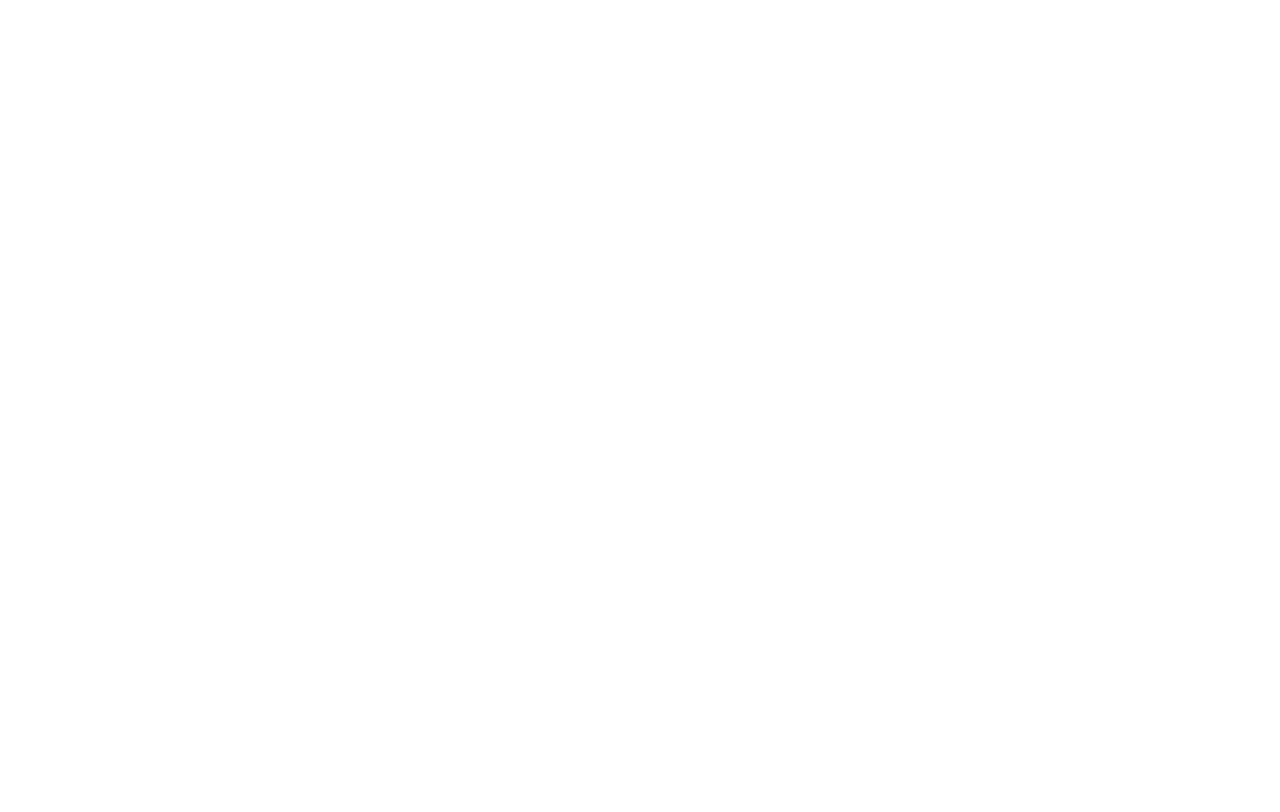
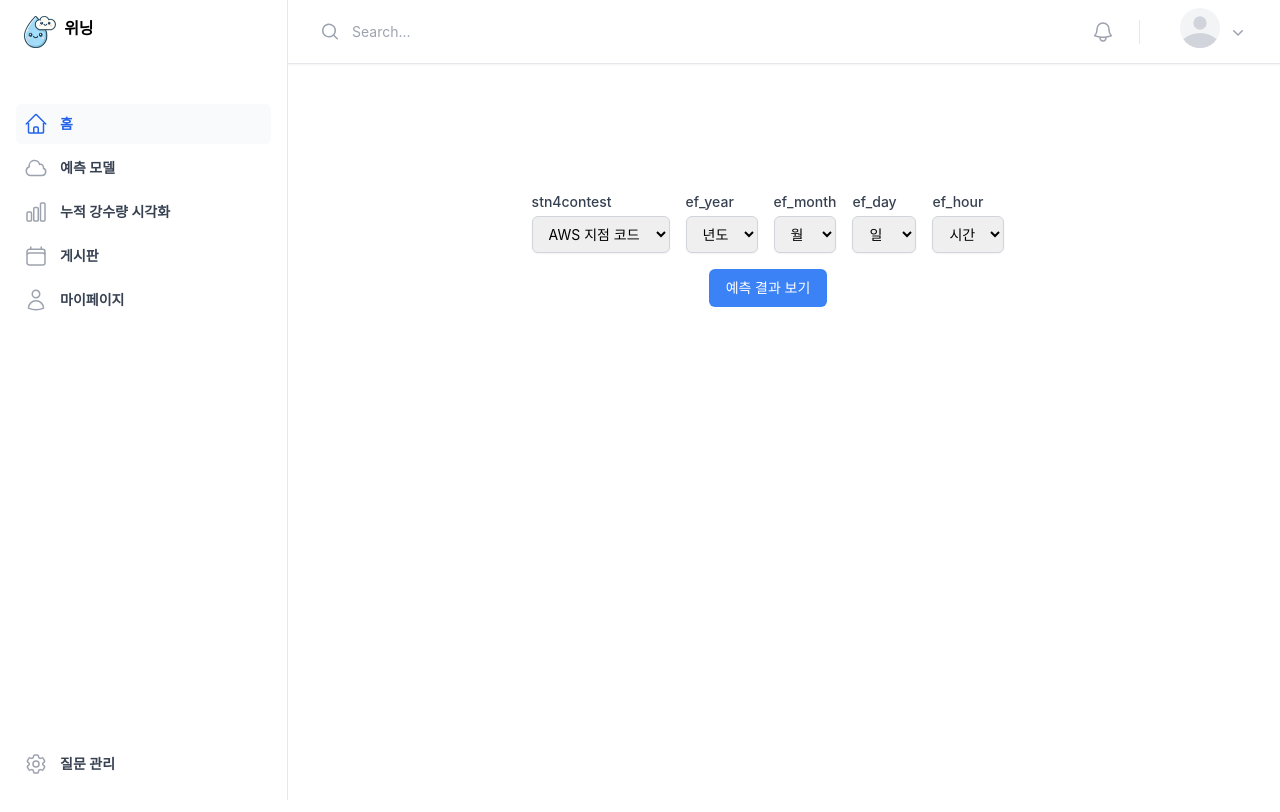
Before and after one commit to baejimill/Weather_Contest, a React (Create React App) app: page /prediction in a window 1280 px wide. Before the commit this address had no page. Shown: the top 812 px of the page. Built offline with nearby package versions, Linux system fonts and the light colour scheme.

Commit message:
예측모델 피쳐값 선택 화면

```diff
--- a/src/App.js
+++ b/src/App.js
@@ -5,8 +5,9 @@ import { BrowserRouter, Route, Routes } from "react-router-dom";
 import Weather from './components/Whather'
 import Login from './components/Login';
 import Signin from "./components/Signin";
-import Main from "./pages/Main";
-import Board from "./pages/Board";
+import Main from "./pages/MainPage";
+import Board from "./components/Board";
+import PredictionPage from "./pages/PredictionPage";
 import Footer from './components/Footer';
 
 function App() {
@@ -21,6 +22,7 @@ function App() {
             <Route path="/login" element={<Login />} />
             <Route path="/signin" element={<Signin />} />
             <Route path="/board" element={<Board />} />
+            <Route path="/prediction" element={<PredictionPage/>}/>
           </Routes>
         </div>
         {/* <Footer /> */}
--- /dev/null
+++ b/src/components/Prediction.js
@@ -0,0 +1,104 @@
+import React, { useState } from 'react';
+
+export default function FeatureForm({ onSubmit }) {
+  const [stn4contest, setStn4contest] = useState('');
+  const [efYear, setEfYear] = useState('');
+  const [efMonth, setEfMonth] = useState('');
+  const [efDay, setEfDay] = useState('');
+  const [efHour, setEfHour] = useState('');
+
+  const handleSubmit = (e) => {
+    e.preventDefault();
+    onSubmit({ stn4contest, efYear, efMonth, efDay, efHour });
+  };
+
+  const stn4contests = Array.from({ length: 20 }, (_, i) => `STN${String(i + 1).padStart(3, '0')}`);
+  const years = ['A', 'B', 'C', 'D'];
+  const months = [5, 6, 7, 8, 9, 10];
+  const days = Array.from({ length: 31 }, (_, i) => i + 1);
+  const hours = [0, 3, 6, 9, 12, 15, 18, 21];
+
+  return (
+    <div className="flex flex-col items-center justify-start h-screen py-24 sm:py-32 lg:px-8 lg:pl-72">
+      <form onSubmit={handleSubmit} className="space-y-4 w-full flex flex-col items-center">
+        <div className="flex flex-wrap justify-center gap-4 w-full">
+          <div className="w-full sm:w-auto">
+            <label htmlFor="stn4contest" className="block text-sm font-medium text-gray-700">stn4contest</label>
+            <select
+              id="stn4contest"
+              value={stn4contest}
+              onChange={(e) => setStn4contest(e.target.value)}
+              className="mt-1 block w-full px-3 py-2 border border-gray-300 rounded-md shadow-sm focus:ring-indigo-500 focus:border-indigo-500 sm:text-sm"
+            >
+              <option value="">AWS 지점 코드</option>
+              {stn4contests.map((stn4contest) => (
+                <option key={stn4contest} value={stn4contest}>{stn4contest}</option>
+              ))}
+            </select>
+          </div>
+          <div className="w-full sm:w-auto">
+            <label htmlFor="efYear" className="block text-sm font-medium text-gray-700">ef_year</label>
+            <select
+              id="efYear"
+              value={efYear}
+              onChange={(e) => setEfYear(e.target.value)}
+              className="mt-1 block w-full px-3 py-2 border border-gray-300 rounded-md shadow-sm focus:ring-indigo-500 focus:border-indigo-500 sm:text-sm"
+            >
+              <option value="">년도</option>
+              {years.map((year) => (
+                <option key={year} value={year}>{year}</option>
+              ))}
+            </select>
+          </div>
+          <div className="w-full sm:w-auto">
+            <label htmlFor="efMonth" className="block text-sm font-medium text-gray-700">ef_month</label>
+            <select
+              id="efMonth"
+              value={efMonth}
+              onChange={(e) => setEfMonth(e.target.value)}
+              className="mt-1 block w-full px-3 py-2 border border-gray-300 rounded-md shadow-sm focus:ring-indigo-500 focus:border-indigo-500 sm:text-sm"
+            >
+              <option value="">월</option>
+              {months.map((month) => (
+                <option key={month} value={month}>{month}</option>
+              ))}
+            </select>
+          </div>
+          <div className="w-full sm:w-auto">
+            <label htmlFor="efDay" className="block text-sm font-medium text-gray-700">ef_day</label>
+            <select
+              id="efDay"
+              value={efDay}
+              onChange={(e) => setEfDay(e.target.value)}
+              className="mt-1 block w-full px-3 py-2 border border-gray-300 rounded-md shadow-sm focus:ring-indigo-500 focus:border-indigo-500 sm:text-sm"
+            >
+              <option value="">일</option>
+              {days.map((day) => (
+                <option key={day} value={day}>{day}</option>
+              ))}
+            </select>
+          </div>
+          <div className="w-full sm:w-auto">
+            <label htmlFor="efHour" className="block text-sm font-medium text-gray-700">ef_hour</label>
+            <select
+              id="efHour"
+              value={efHour}
+              onChange={(e) => setEfHour(e.target.value)}
+              className="mt-1 block w-full px-3 py-2 border border-gray-300 rounded-md shadow-sm focus:ring-indigo-500 focus:border-indigo-500 sm:text-sm"
+            >
+              <option value="">시간</option>
+              {hours.map((hour) => (
+                <option key={hour} value={hour}>{hour}</option>
+              ))}
+            </select>
+          </div>
+        </div>
+        <div className="w-full sm:w-auto">
+          <button type="submit" className="w-full py-2 px-4 border border-transparent text-sm font-medium rounded-md text-white bg-blue-500 hover:bg-blue-600 focus:outline-none focus:ring-2 focus:ring-offset-2 focus:ring-indigo-500">
+            예측 결과 보기
+          </button>
+        </div>
+      </form>
+    </div>
+  );
+}
--- a/src/pages/Main.js
+++ b/src/pages/MainPage.js
@@ -1,6 +1,5 @@
 import React from "react";
 import Simple_centered from '../components/Simple_centered';
-
 import Top_Header from '../components/Top_Header';
 
 export default function Main() {
@@ -8,11 +7,12 @@ export default function Main() {
     <div>
       <div>
         <Top_Header/>
-
       </div>
       <div>
         <Simple_centered />
+
       </div>
+
     </div>
   );
 }
--- /dev/null
+++ b/src/pages/PredictionPage.js
@@ -0,0 +1,16 @@
+import React from 'react';
+import Prediction from "../components/Prediction";
+import Top_Header from '../components/Top_Header';
+
+export default function PredictionPage() {
+  return (
+    <div>
+      <div>
+        <Top_Header />
+      </div>
+      <div>
+        <Prediction />
+      </div>
+    </div>
+  );
+}
```
Also changed, not shown: src/components/Board.js (renamed from src/pages/Board.js).
